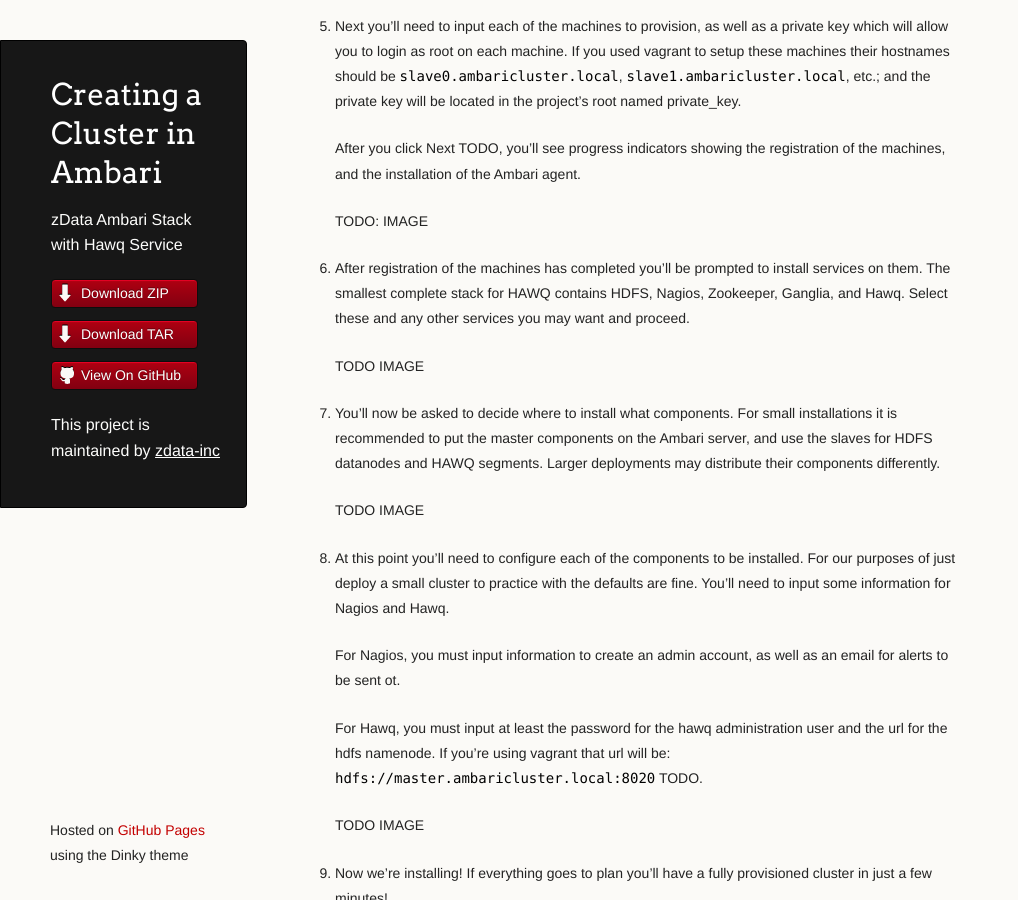
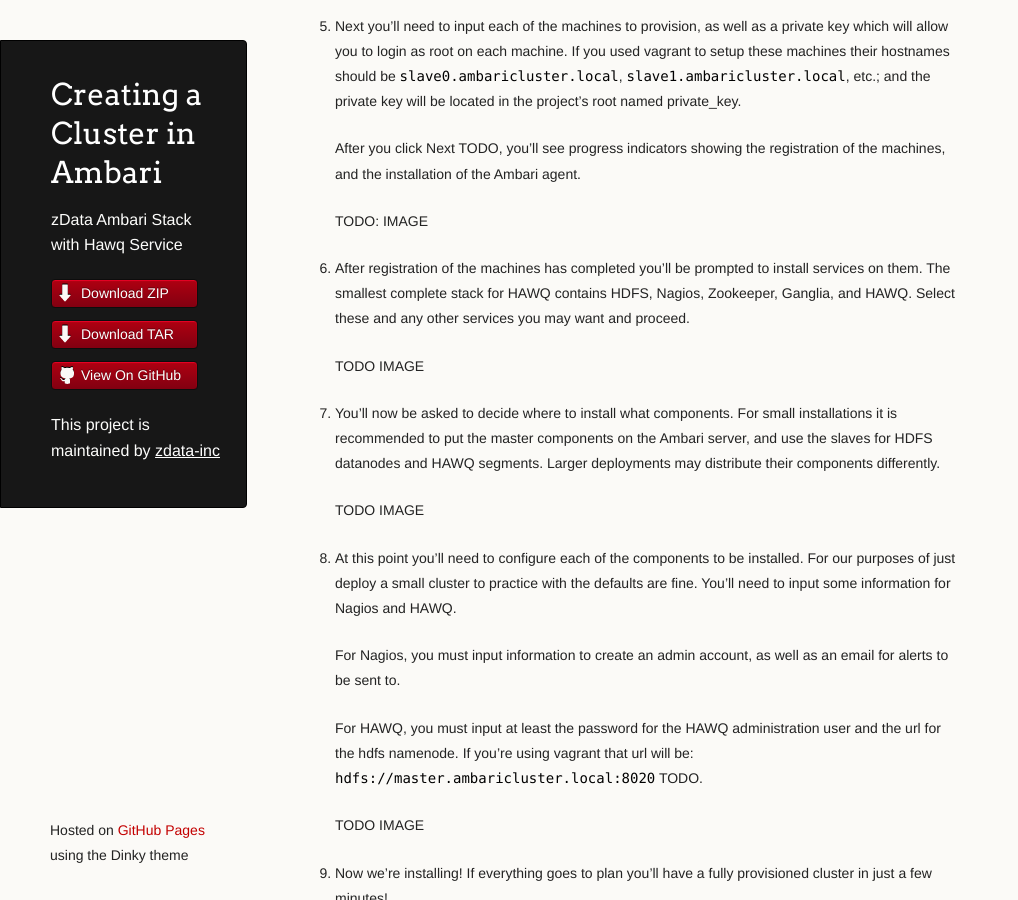
Before and after one commit to zdata-inc/ambari-extensions, a Jekyll site: the page built from getting-setup/creating-a-cluster-in-ambari.md, in a window 1280 px wide and 900 px high, scrolled down 459 px. Shown: the whole window, without its empty margins (0-1018 px from the left). Built offline with Jekyll 4.4.1, drawn with Linux system fonts in a browser that asks for light colours; Markdown is read by kramdown in place of the engine named in the settings.

```diff
--- a/getting-setup/creating-a-cluster-in-ambari.md
+++ b/getting-setup/creating-a-cluster-in-ambari.md
@@ -25,7 +25,7 @@ Now you need to define a cluster in Ambari, and install the needed components on
 
     TODO: IMAGE
 
-6. After registration of the machines has completed you'll be prompted to install services on them.  The smallest complete stack for HAWQ contains HDFS, Nagios, Zookeeper, Ganglia, and Hawq.  Select these and any other services you may want and proceed.
+6. After registration of the machines has completed you'll be prompted to install services on them.  The smallest complete stack for HAWQ contains HDFS, Nagios, Zookeeper, Ganglia, and HAWQ.  Select these and any other services you may want and proceed.
 
     TODO IMAGE
 
@@ -33,11 +33,11 @@ Now you need to define a cluster in Ambari, and install the needed components on
 
     TODO IMAGE
 
-8. At this point you'll need to configure each of the components to be installed.  For our purposes of just deploy a small cluster to practice with the defaults are fine.  You'll need to input some information for Nagios and Hawq.
+8. At this point you'll need to configure each of the components to be installed.  For our purposes of just deploy a small cluster to practice with the defaults are fine.  You'll need to input some information for Nagios and HAWQ.
 
-    For Nagios, you must input information to create an admin account, as well as an email for alerts to be sent ot.
+    For Nagios, you must input information to create an admin account, as well as an email for alerts to be sent to.
 
-    For Hawq, you must input at least the password for the hawq administration user and the url for the hdfs namenode.  If you're using vagrant that url will be: `hdfs://master.ambaricluster.local:8020` TODO.
+    For HAWQ, you must input at least the password for the HAWQ administration user and the url for the hdfs namenode.  If you're using vagrant that url will be: `hdfs://master.ambaricluster.local:8020` TODO.
 
     TODO IMAGE
 
```
